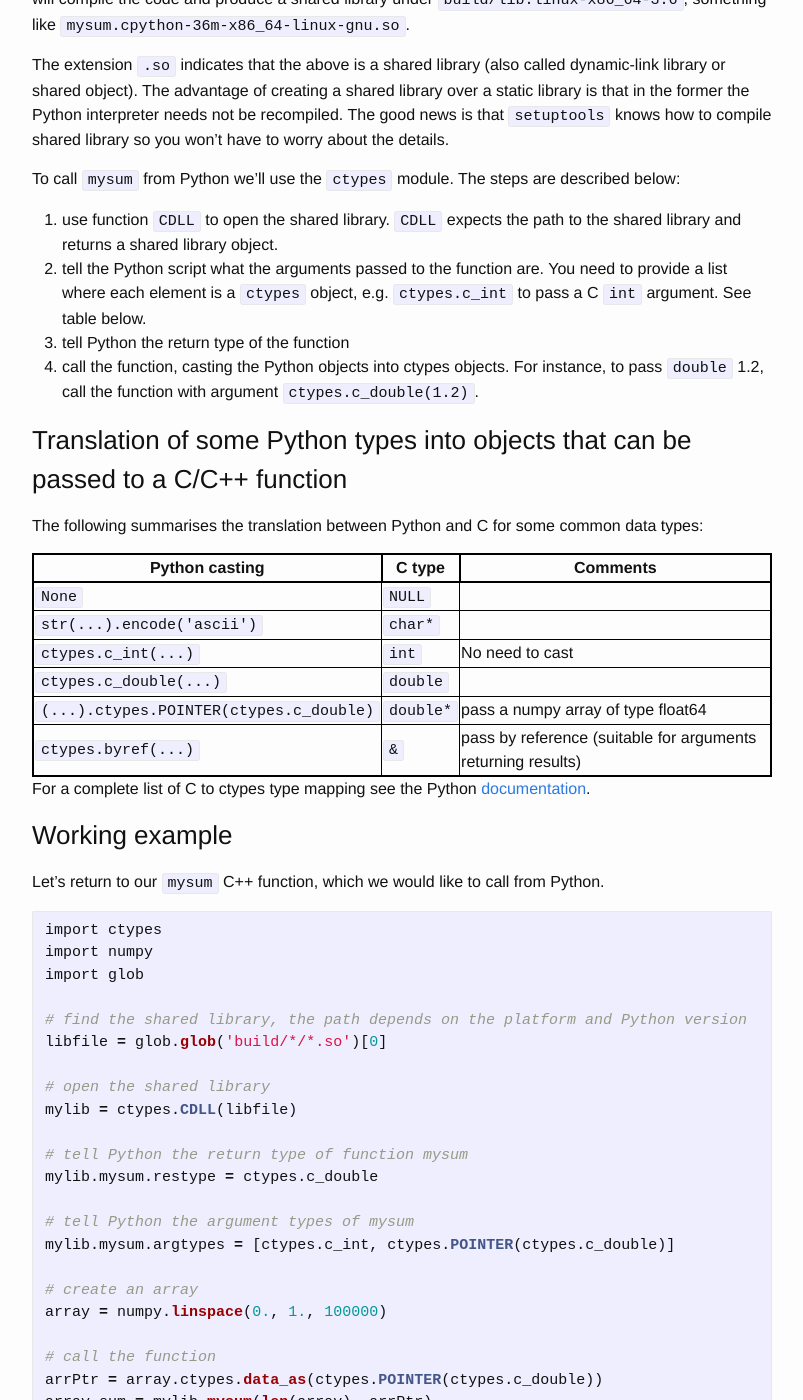
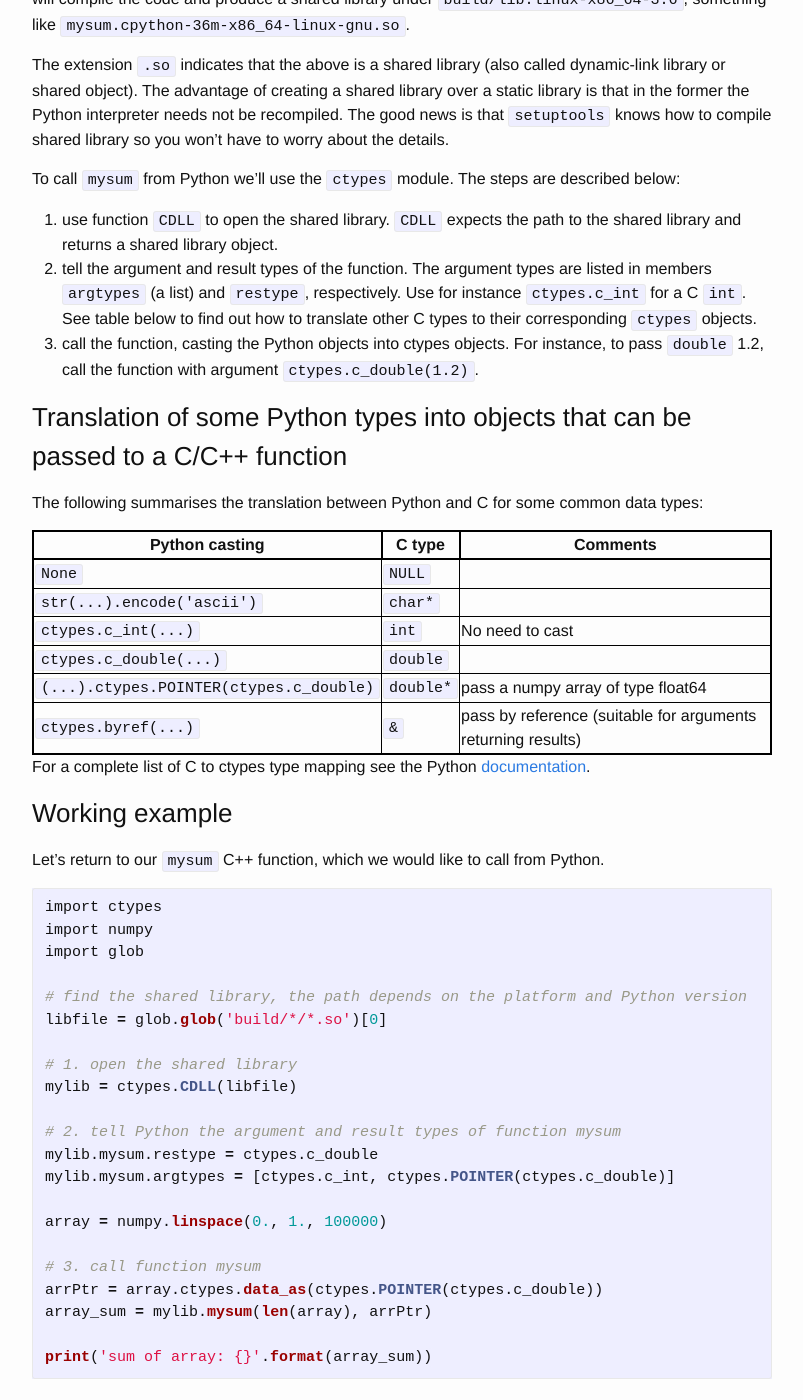
Before and after one commit to nesi/perf-training, a Jekyll site: the page built from _lessons/python-scatter/03b-ctypes.md, in a window 1280 px wide and 1400 px high, scrolled down 2350 px. Shown: the whole window, without its empty margins (238-1041 px from the left). Built offline with Jekyll 4.4.1, drawn with Linux system fonts in a browser that asks for light colours; some of the changed text lies outside the part shown.

Commit message:
1. Mentioned Mahuika prior to loading boost. 2. Merged steps 2 and 3

````diff
--- a/_lessons/python-scatter/03b-ctypes.md
+++ b/_lessons/python-scatter/03b-ctypes.md
@@ -80,9 +80,8 @@ The extension `.so` indicates that the above is a shared library (also called dy
 To call  `mysum` from Python we'll use the `ctypes` module. The steps are described below:
 
  1. use function `CDLL` to open the shared library. `CDLL` expects the path to the shared library and returns a shared library object.
- 2. tell the Python script what the arguments passed to the function are. You need to provide a list where each element is a `ctypes` object, e.g. `ctypes.c_int` to pass a C `int` argument. See table below.
- 3. tell Python the return type of the function
- 4. call the function, casting the Python objects into ctypes objects. For instance, to pass `double` 1.2, call the function with argument `ctypes.c_double(1.2)`.
+ 2. tell the argument and result types of the function. The argument types are listed in members `argtypes` (a list) and `restype`, respectively. Use for instance `ctypes.c_int` for a C `int`. See table below to find out how to translate other C types to their corresponding `ctypes` objects.
+ 3. call the function, casting the Python objects into ctypes objects. For instance, to pass `double` 1.2, call the function with argument `ctypes.c_double(1.2)`.
 
 ### Translation of some Python types into objects that can be passed to a C/C++ function
 
@@ -112,23 +111,19 @@ import glob
 # find the shared library, the path depends on the platform and Python version
 libfile = glob.glob('build/*/*.so')[0]
 
-# open the shared library
+# 1. open the shared library
 mylib = ctypes.CDLL(libfile)
 
-# tell Python the return type of function mysum
+# 2. tell Python the argument and result types of function mysum
 mylib.mysum.restype = ctypes.c_double
-
-# tell Python the argument types of mysum
 mylib.mysum.argtypes = [ctypes.c_int, ctypes.POINTER(ctypes.c_double)]
 
-# create an array
 array = numpy.linspace(0., 1., 100000)
 
-# call the function
+# 3. call function mysum
 arrPtr = array.ctypes.data_as(ctypes.POINTER(ctypes.c_double))
 array_sum = mylib.mysum(len(array), arrPtr)
 
-# print sum
 print('sum of array: {}'.format(array_sum))
 ```
 
@@ -149,7 +144,7 @@ The C type `NULL` will map to None.
 
 ## Exercises
 
-We've created a version of `scatter.py` that builds and calls a C++ external function `src/wave.cpp`. Load the Boost module
+We've created a version of `scatter.py` that builds and calls a C++ external function `src/wave.cpp`. On Mahuika, load the Boost module
 ```
 module load Boost/1.61.0-gimkl-2017a
 ```
````
